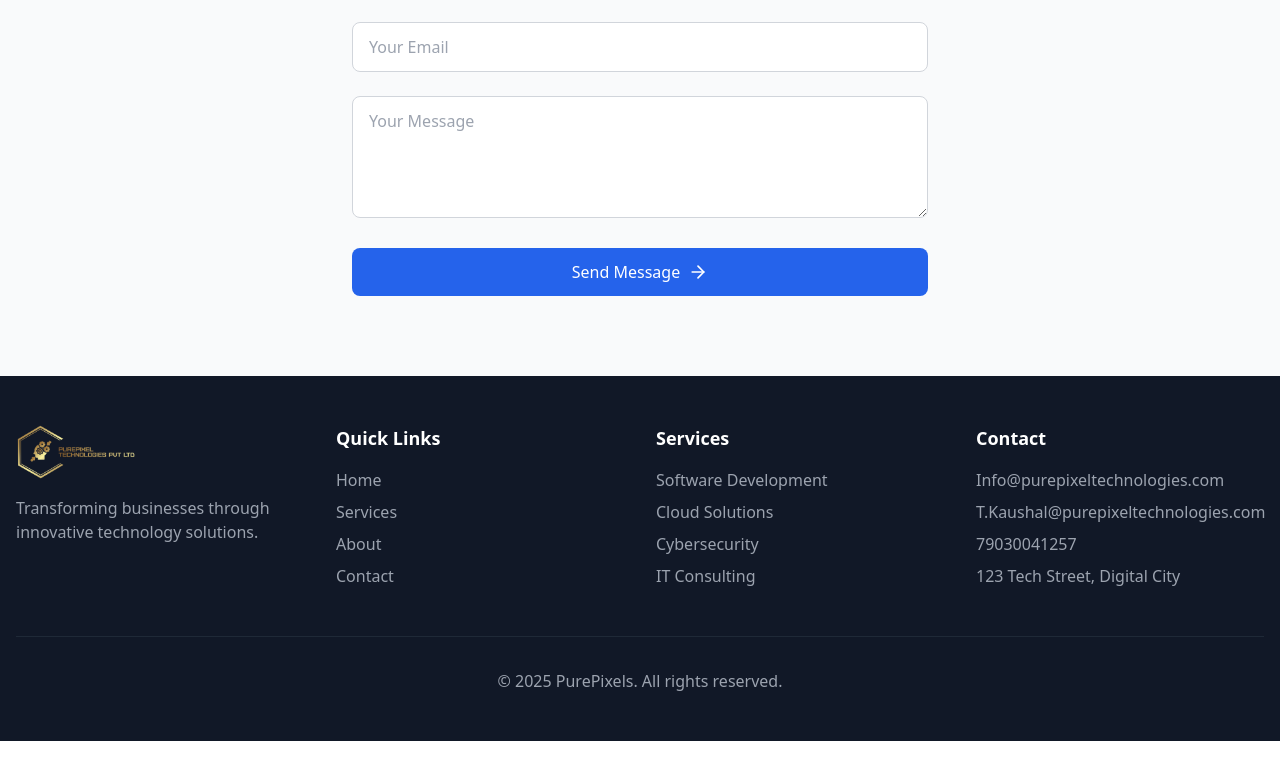
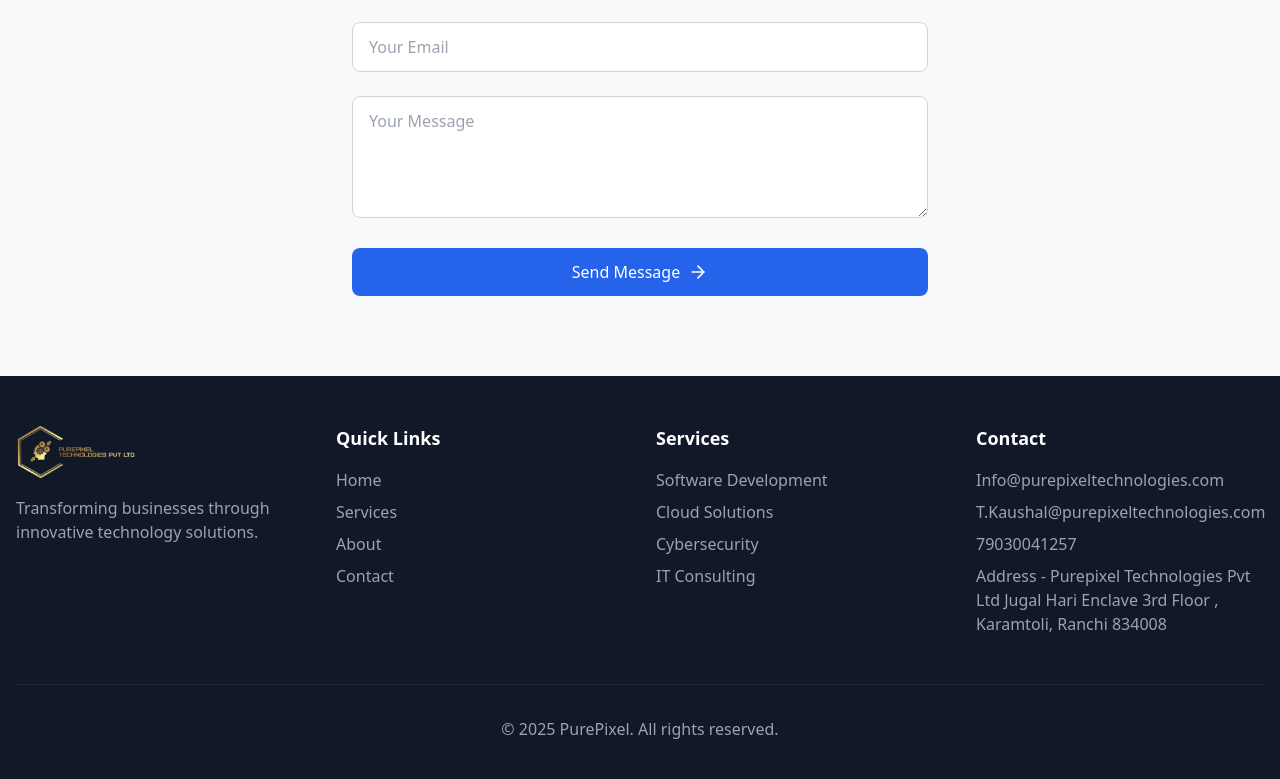
Before and after one commit to Anishhar03/purePixelsspa, a React (Vite) app: page / in a window 1280 px wide. Shown: the part 1952-2731 px from the top of the page. Before the commit the page ends 2693 px from the top, so only its background shows below. Built offline with nearby package versions, Linux system fonts and the light colour scheme.

Commit message:
Update App.tsx

```diff
--- a/src/App.tsx
+++ b/src/App.tsx
@@ -521,7 +521,12 @@ function App() {
                 <motion.li whileHover={{ x: 5 }}>Info@purepixeltechnologies.com</motion.li>
                 <motion.li whileHover={{ x: 5 }}>T.Kaushal@purepixeltechnologies.com</motion.li>
                 <motion.li whileHover={{ x: 5 }}>79030041257</motion.li>
-                <motion.li whileHover={{ x: 5 }}>123 Tech Street, Digital City</motion.li>
+                <motion.li whileHover={{ x: 5 }}>Address -
+                      Purepixel Technologies Pvt Ltd
+                       Jugal Hari Enclave
+                        3rd Floor , Karamtoli, Ranchi
+                          834008
+                </motion.li>
               </ul>
             </motion.div>
           </div>
@@ -531,7 +536,7 @@ function App() {
             whileInView={{ opacity: 1 }}
             transition={{ duration: 0.5, delay: 0.4 }}
           >
-            <p>&copy; {new Date().getFullYear()} PurePixels. All rights reserved.</p>
+            <p>&copy; {new Date().getFullYear()} PurePixel. All rights reserved.</p>
           </motion.div>
         </div>
       </footer>
```
